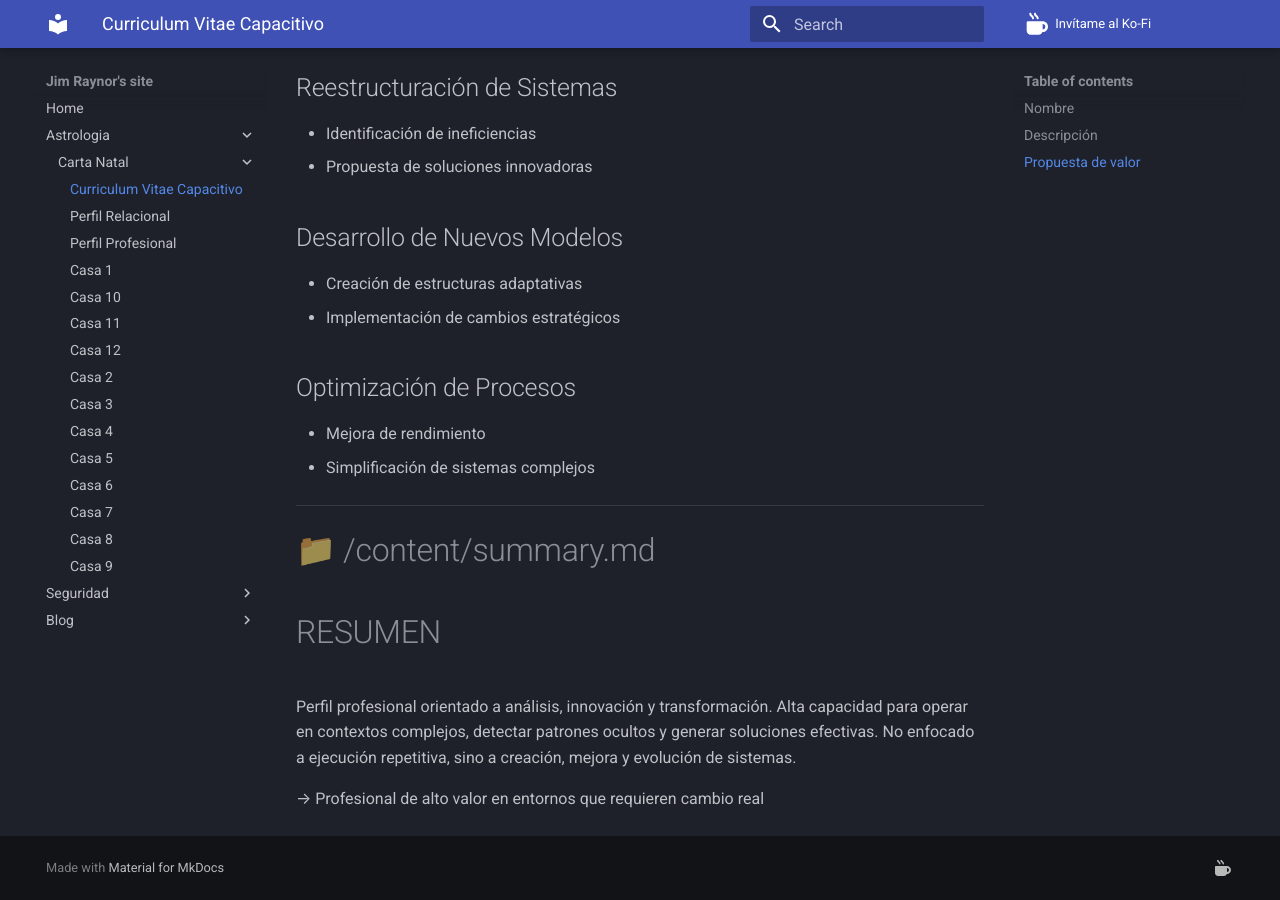
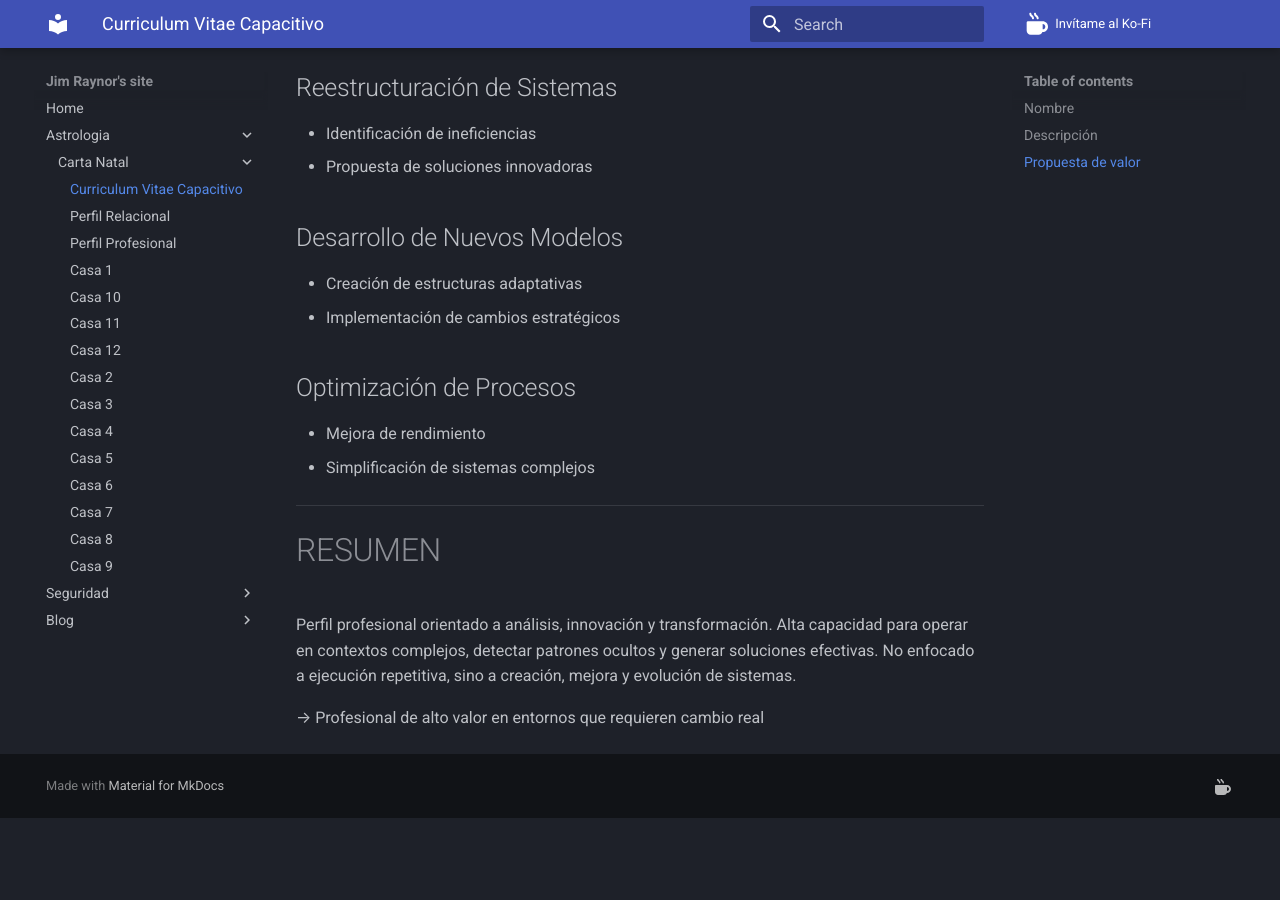
Before and after one commit to jimraynor88/blog, an MkDocs documentation site: the page built from docs/Astrologia/Carta_Natal/curriculum_vitae_capacitivo.md, in a window 1280 px wide and 900 px high, scrolled down 4860 px. Built offline with MkDocs 1.6.1 and Material for MkDocs 9.7.7, drawn with Linux system fonts in a browser that asks for light colours; after the commit the page ends 5678 px from its top, so only the background shows below that.

Commit message:
Update curriculum_vitae_capacitivo.md

```diff
--- a/docs/Astrologia/Carta_Natal/curriculum_vitae_capacitivo.md
+++ b/docs/Astrologia/Carta_Natal/curriculum_vitae_capacitivo.md
@@ -9,8 +9,6 @@
 #permalink:
 title: 'Curriculum Vitae Capacitivo'
 ---
-
-
 
 
 ----
@@ -73,7 +71,6 @@
 
 ---
 
-
 # HABILIDADES
 
 ## Técnicas
@@ -95,7 +92,6 @@
 - Lectura emocional
 
 ---
-
 
 # LIDERAZGO
 
@@ -174,7 +170,6 @@
 
 ---
 
-# 📁 /content/summary.md
 # RESUMEN
 
 Perfil profesional orientado a análisis, innovación y transformación. Alta capacidad para operar en contextos complejos, detectar patrones ocultos y generar soluciones efectivas. No enfocado a ejecución repetitiva, sino a creación, mejora y evolución de sistemas.
```
